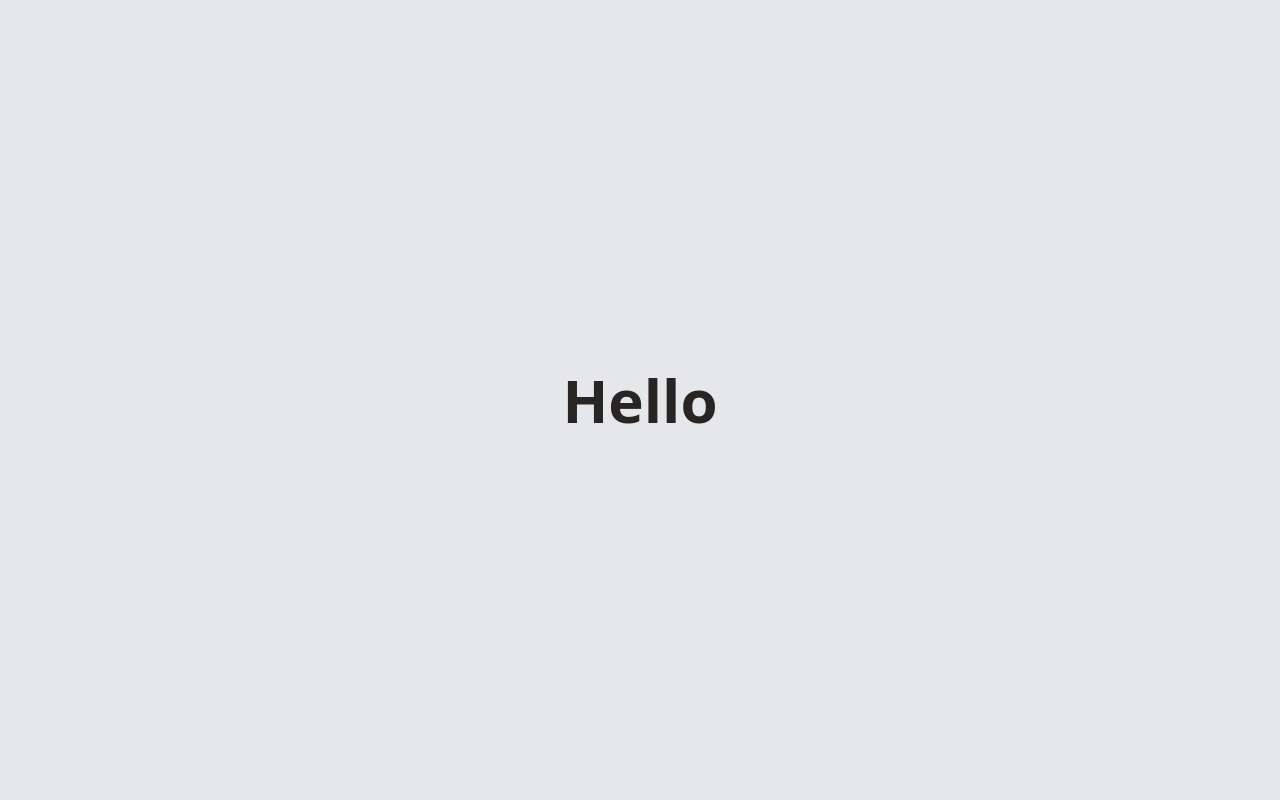
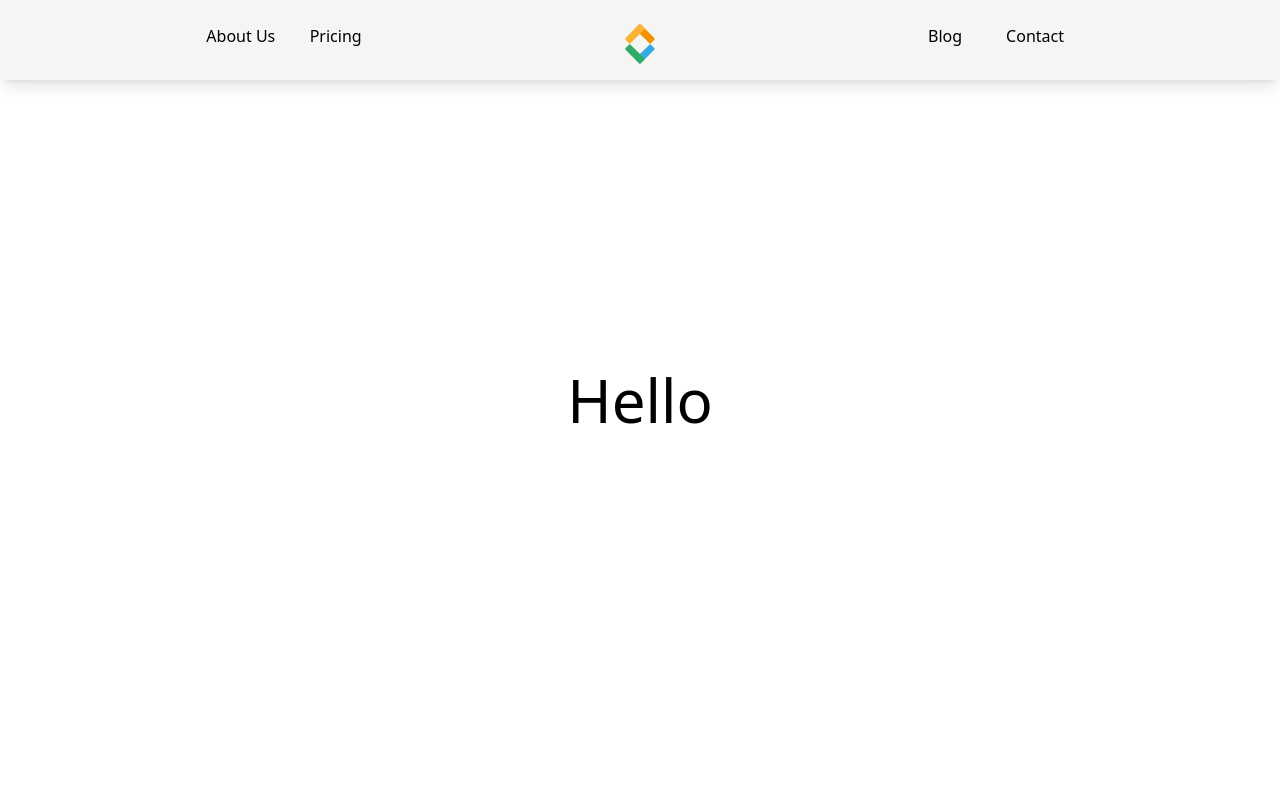
Before and after one commit to squteronsquter/tailwindcss-v3-payground, a website: page index.html in a window 1280 px wide. Shown: the top 800 px of the page. Drawn offline with Linux system fonts and the light colour scheme.

Commit message:
website:header with navigation

```diff
--- a/index.html
+++ b/index.html
@@ -6,11 +6,27 @@
     <meta name="viewport" content="width=device-width, initial-scale=1.0">
     <link rel="stylesheet" href="./dist/app.css">
     <title>DMS Templates | Moovie</title>
-
 </head>
 <body>
-    <div class="flex w-screen h-screen justify-center items-center bg-gray-200">
-        <h1 class="font-semibold text-stone-800 text-6xl ">Hello</h1>
-    </div>
+<header class="z-20 fixed h-20 bg-stone-100 w-screen m-auto shadow-lg">
+    <h1 class="hidden">Website Name</h1>
+    <nav class="relative flex p-6 justify-evenly">
+        <ul class="invisible sm:visible w-56 flex justify-evenly">
+            <li><a href="#">About Us</a></li>
+            <li><a href="#">Pricing</a></li>
+        </ul>
+    <div class="w-48 flex justify-center items-center"><a href="/"><img class="h-10 px-8" src="assets/logo.svg" alt="Logo"></a></div>
+        <ul class="invisible sm:visible w-56 flex justify-evenly">
+        <li><a href="#">Blog</a></li>
+        <li><a href="#">Contact</a></li>
+        </ul>
+    </nav>
+</header>
+<main class="flex w-screen h-screen m-auto justify-center items-center">
+    <h2 class="text-6xl">Hello</h2>
+</main>
+<main class="bg-gray-900 flex w-screen h-screen m-auto justify-center items-center">
+    <h2 class="text-6xl text-white">Contact</h2>
+</main>
 </body>
 </html>
```
Also changed, not shown: assets/logo.svg (added), dist/app.css, dist/app.min.css.
